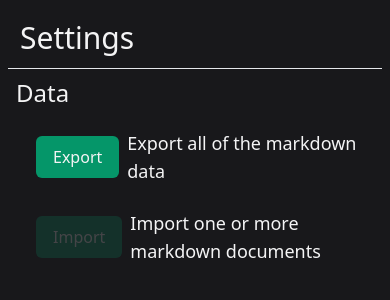
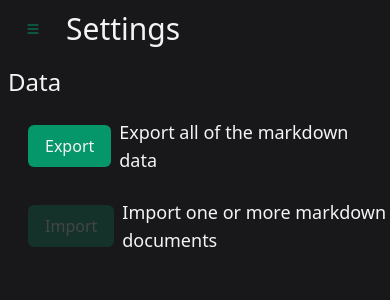
Before and after one commit to murphyjstevens/jot-it, a Vue app: page /settings in a window 390 px wide. Shown: the top 300 px of the page. Built offline with nearby package versions, Linux system fonts and the light colour scheme.

Commit message:
Changed some styling on settings

```diff
--- a/src/components/TheSidebar.vue
+++ b/src/components/TheSidebar.vue
@@ -1,11 +1,13 @@
 <script setup lang="ts">
-import { useRouter } from 'vue-router'
+import { useRoute, useRouter } from 'vue-router'
 
 import { AppLinkButton } from '@/components/library'
 import type { Note } from '@/models/note.model'
 import { useNoteStore, useSidebarStore } from '@/stores'
+import { watch } from 'vue'
 
 const router = useRouter()
+const route = useRoute()
 
 const noteStore = useNoteStore()
 const sidebarStore = useSidebarStore()
@@ -90,6 +92,13 @@ function getNoteButton(element: any): any | null {
     return null
   }
 }
+
+watch(
+  () => route.params,
+  () => {
+    sidebarStore.show = false
+  }
+)
 </script>
 
 <template>
--- a/src/views/SettingsView.vue
+++ b/src/views/SettingsView.vue
@@ -4,9 +4,10 @@ import JsZip from 'jszip'
 
 import { AppButton } from '@/components/library'
 import type { Note } from '@/models'
-import { useNoteStore } from '@/stores'
+import { useNoteStore, useSidebarStore } from '@/stores'
 
 const noteStore = useNoteStore()
+const sidebarStore = useSidebarStore()
 
 async function exportData() {
   const zip = new JsZip()
@@ -17,12 +18,26 @@ async function exportData() {
   const content = await zip.generateAsync({ type: 'blob' })
   saveAs(content, 'export.zip')
 }
+
+function showSidebar() {
+  sidebarStore.show = true
+}
 </script>
 
 <template>
-  <main class="p-2 flex flex-col flex-1">
-    <h1 class="m-3 text-3xl">Settings</h1>
-    <hr />
+  <main class="flex flex-col flex-1">
+    <div class="my-2 px-2 flex flex-row items-center">
+      <AppButton
+        class="me-2 lg:hidden"
+        variant="text"
+        color="primary"
+        @click="showSidebar()"
+      >
+        <i class="bi-list"></i>
+      </AppButton>
+
+      <h1 class="text-3xl">Settings</h1>
+    </div>
 
     <h2 class="m-2 text-2xl">Data</h2>
 
```
